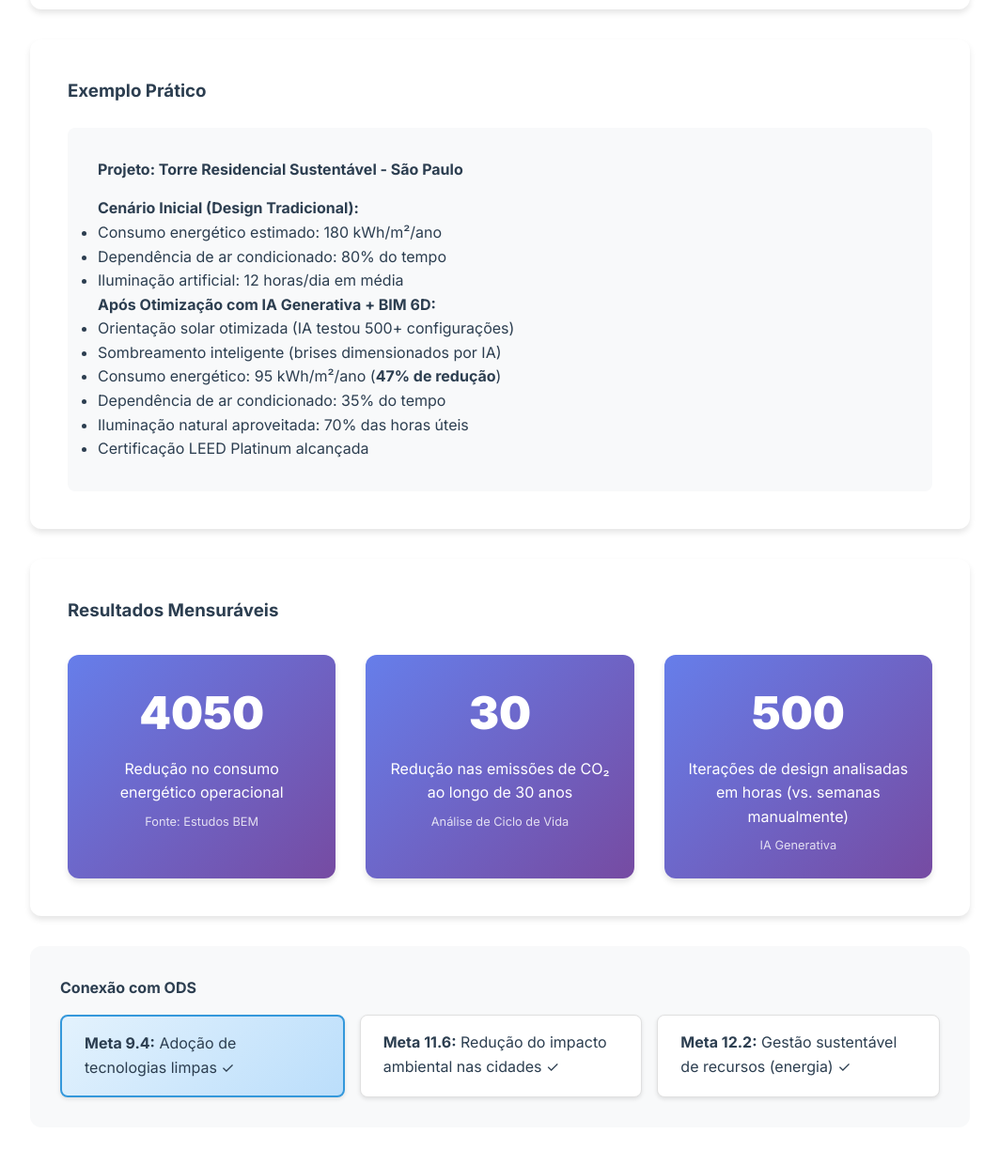
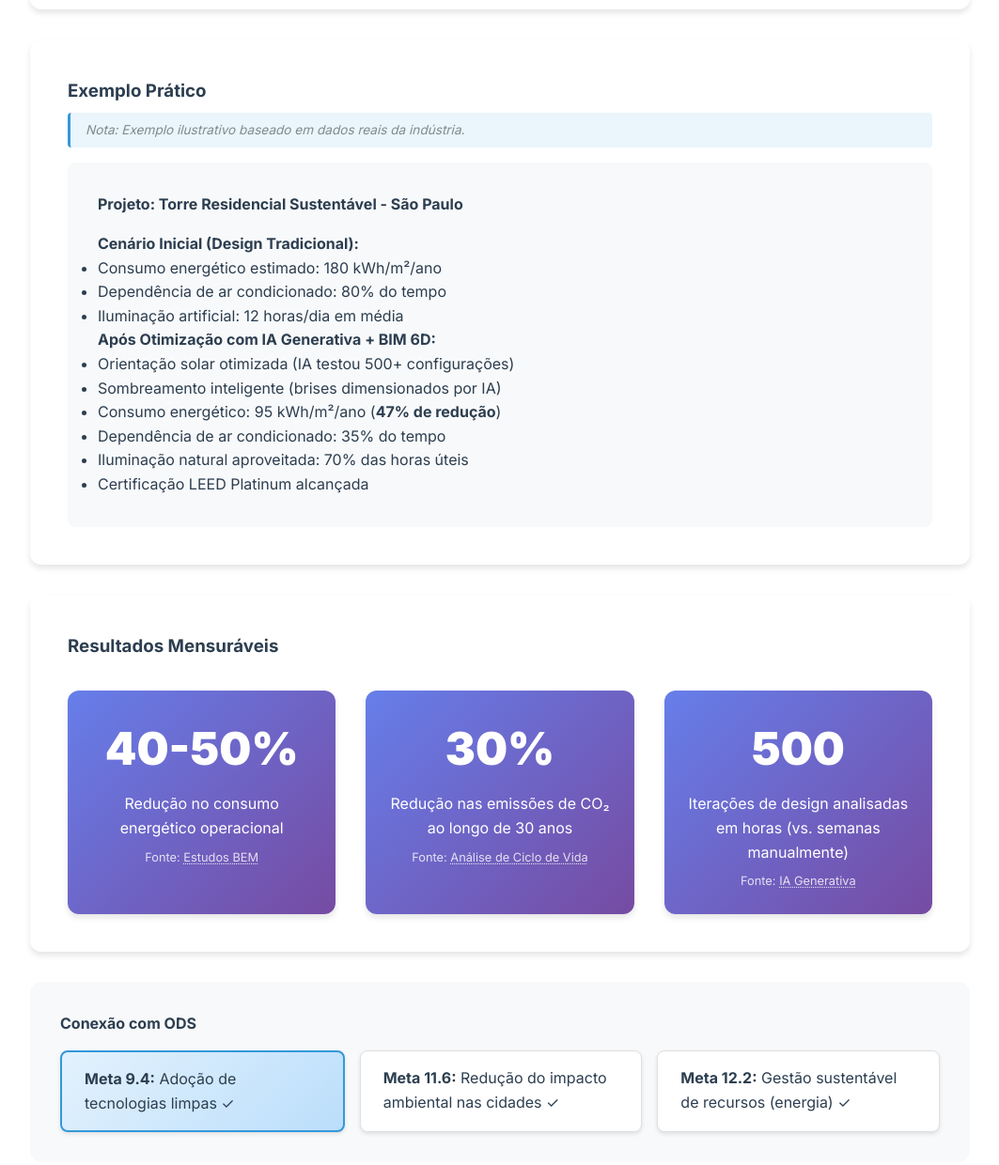
Before and after one commit to felipejs8/piex.github.io, a plain HTML site: page sustentabilidade.html in a window 1280 px wide. Shown: the part 1920-3160 px from the top of the page at 94% size, without its empty margins (108-1171 px from the left). Drawn offline with Linux system fonts and the light colour scheme.

Commit message:
Add files via upload

```diff
--- a/script.js
+++ b/script.js
@@ -81,17 +81,17 @@ document.addEventListener('DOMContentLoaded', function() {
 });
 
 // Contador animado para números
-function animateCounter(element, target, duration = 2000) {
+function animateCounter(element, target, suffix = '', duration = 2000) {
     let start = 0;
     const increment = target / (duration / 16); // 60fps
 
     const timer = setInterval(() => {
         start += increment;
         if (start >= target) {
-            element.textContent = Math.round(target);
+            element.textContent = Math.round(target) + suffix;
             clearInterval(timer);
         } else {
-            element.textContent = Math.round(start);
+            element.textContent = Math.round(start) + suffix;
         }
     }, 16);
 }
@@ -103,12 +103,33 @@ const resultObserver = new IntersectionObserver(function(entries) {
             const numberElement = entry.target.querySelector('.result-number, .metric-value');
             if (numberElement) {
                 const text = numberElement.textContent;
-                const number = parseFloat(text.replace(/[^0-9.]/g, ''));
 
-                if (!isNaN(number)) {
-                    numberElement.textContent = '0';
-                    animateCounter(numberElement, number);
+                // Detectar se é um intervalo (ex: 20-30%, 20%-30%)
+                const isRange = text.match(/(\d+)\s*[-–—]\s*(\d+)/);
+
+                if (isRange) {
+                    // Se é intervalo, não animar - apenas marcar como animado
+                    // para evitar múltiplas tentativas
                     entry.target.dataset.animated = 'true';
+                } else {
+                    // Número simples - animar normalmente
+                    const number = parseFloat(text.replace(/[^0-9.]/g, ''));
+
+                    // Detectar sufixo (%, t, kg, etc.)
+                    let suffix = '';
+                    if (text.includes('%')) {
+                        suffix = '%';
+                    } else if (text.toLowerCase().includes('t')) {
+                        suffix = 't';
+                    } else if (text.toLowerCase().includes('kg')) {
+                        suffix = 'kg';
+                    }
+
+                    if (!isNaN(number)) {
+                        numberElement.textContent = '0' + suffix;
+                        animateCounter(numberElement, number, suffix);
+                        entry.target.dataset.animated = 'true';
+                    }
                 }
             }
         }
--- a/styles.css
+++ b/styles.css
@@ -743,6 +743,19 @@ body {
     font-style: italic;
 }
 
+.source a {
+    color: var(--secondary-color);
+    text-decoration: none;
+    font-weight: 600;
+    transition: var(--transition);
+    border-bottom: 1px dotted var(--secondary-color);
+}
+
+.source a:hover {
+    color: var(--primary-color);
+    border-bottom: 2px solid var(--primary-color);
+}
+
 /* ===============================================
    PILARES
    =============================================== */
@@ -1122,11 +1135,22 @@ body {
     box-shadow: var(--shadow-md);
 }
 
+.example-note {
+    font-size: 0.85rem;
+    color: var(--text-secondary);
+    margin-top: 0.5rem;
+    margin-bottom: 0.5rem;
+    padding: 0.5rem 1rem;
+    background: rgba(52, 152, 219, 0.1);
+    border-left: 3px solid var(--secondary-color);
+    border-radius: 4px;
+}
+
 .example-box {
     background: var(--bg-light);
     border-radius: 8px;
     padding: 2rem;
-    margin-top: 1.5rem;
+    margin-top: 1rem;
 }
 
 .example-box h4 {
@@ -1163,6 +1187,20 @@ body {
     opacity: 0.8;
     margin-top: 0.5rem;
     display: block;
+}
+
+.metric-source a {
+    color: white;
+    text-decoration: underline;
+    text-decoration-style: dotted;
+    text-underline-offset: 2px;
+    transition: var(--transition);
+}
+
+.metric-source a:hover {
+    opacity: 1;
+    text-decoration-style: solid;
+    text-decoration-thickness: 2px;
 }
 
 .ods-connection {
--- a/sustentabilidade.html
+++ b/sustentabilidade.html
@@ -96,6 +96,7 @@
 
                 <div class="case-example">
                     <h3>Exemplo Prático</h3>
+                    <p class="example-note"><em>Nota: Exemplo ilustrativo baseado em dados reais da indústria.</em></p>
                     <div class="example-box">
                         <h4>Projeto: Torre Residencial Sustentável - São Paulo</h4>
                         <p><strong>Cenário Inicial (Design Tradicional):</strong></p>
@@ -122,17 +123,17 @@
                         <div class="result-metric">
                             <div class="metric-value">40-50%</div>
                             <p>Redução no consumo energético operacional</p>
-                            <span class="metric-source">Fonte: Estudos BEM</span>
+                            <span class="metric-source">Fonte: <a href="https://eventos.antac.org.br/index.php/sbtic/article/download/631/814/3475" target="_blank" rel="noopener">Estudos BEM</a></span>
                         </div>
                         <div class="result-metric">
                             <div class="metric-value">30%</div>
                             <p>Redução nas emissões de CO₂ ao longo de 30 anos</p>
-                            <span class="metric-source">Análise de Ciclo de Vida</span>
+                            <span class="metric-source">Fonte: <a href="https://dexohallconstrutora.com.br/bim-inteligencia-artificial-construcao-civil-2025/" target="_blank" rel="noopener">Análise de Ciclo de Vida</a></span>
                         </div>
                         <div class="result-metric">
                             <div class="metric-value">500+</div>
                             <p>Iterações de design analisadas em horas (vs. semanas manualmente)</p>
-                            <span class="metric-source">IA Generativa</span>
+                            <span class="metric-source">Fonte: <a href="https://sdseduca.com.br/bim-inteligencia-artificial-a-combinacao-que-esta-revolucionando-a-construcao-civil/" target="_blank" rel="noopener">IA Generativa</a></span>
                         </div>
                     </div>
                 </div>
@@ -204,6 +205,7 @@
 
                 <div class="case-example">
                     <h3>Exemplo Prático</h3>
+                    <p class="example-note"><em>Nota: Exemplo ilustrativo baseado em dados reais da indústria.</em></p>
                     <div class="example-box">
                         <h4>Projeto: Condomínio Residencial - Belo Horizonte</h4>
                         <p><strong>Especificação Original:</strong></p>
@@ -256,17 +258,17 @@
                         <div class="result-metric">
                             <div class="metric-value">25-40%</div>
                             <p>Redução de carbono incorporado</p>
-                            <span class="metric-source">Fonte: Análises LCA</span>
+                            <span class="metric-source">Fonte: <a href="https://dexohallconstrutora.com.br/bim-inteligencia-artificial-construcao-civil-2025/" target="_blank" rel="noopener">Análises LCA</a></span>
                         </div>
                         <div class="result-metric">
                             <div class="metric-value">100%</div>
                             <p>Transparência na pegada de carbono do projeto</p>
-                            <span class="metric-source">Cálculo automático via BIM</span>
+                            <span class="metric-source">Fonte: <a href="https://business.bimobject.com/blog/can-bim-assist-in-meeting-the-sdgs/" target="_blank" rel="noopener">Cálculo automático via BIM</a></span>
                         </div>
                         <div class="result-metric">
                             <div class="metric-value">15%</div>
                             <p>Economia de custos com materiais otimizados</p>
-                            <span class="metric-source">Materiais sustentáveis são competitivos</span>
+                            <span class="metric-source">Fonte: <a href="https://dexohallconstrutora.com.br/bim-inteligencia-artificial-construcao-civil-2025/" target="_blank" rel="noopener">Materiais sustentáveis são competitivos</a></span>
                         </div>
                     </div>
                 </div>
@@ -332,6 +334,7 @@
 
                 <div class="case-example">
                     <h3>Exemplo Prático</h3>
+                    <p class="example-note"><em>Nota: Exemplo ilustrativo baseado em dados reais da indústria.</em></p>
                     <div class="example-box">
                         <h4>Projeto: Torre Comercial Smart - Rio de Janeiro</h4>
                         <p><strong>Antes do Gêmeo Digital (Gestão Tradicional):</strong></p>
@@ -357,17 +360,17 @@
                         <div class="result-metric">
                             <div class="metric-value">40%</div>
                             <p>Redução nos custos de manutenção</p>
-                            <span class="metric-source">Fonte: Dexohall Construtora</span>
+                            <span class="metric-source">Fonte: <a href="https://dexohallconstrutora.com.br/bim-inteligencia-artificial-construcao-civil-2025/" target="_blank" rel="noopener">Dexohall Construtora</a></span>
                         </div>
                         <div class="result-metric">
                             <div class="metric-value">30-40%</div>
                             <p>Redução no consumo energético operacional</p>
-                            <span class="metric-source">Gestão automatizada via IA</span>
+                            <span class="metric-source">Fonte: <a href="https://dexohallconstrutora.com.br/bim-inteligencia-artificial-construcao-civil-2025/" target="_blank" rel="noopener">Gestão automatizada via IA</a></span>
                         </div>
                         <div class="result-metric">
                             <div class="metric-value">30 anos+</div>
                             <p>Extensão da vida útil de equipamentos</p>
-                            <span class="metric-source">Manutenção preditiva</span>
+                            <span class="metric-source">Fonte: <a href="https://dexohallconstrutora.com.br/bim-inteligencia-artificial-construcao-civil-2025/" target="_blank" rel="noopener">Manutenção preditiva</a></span>
                         </div>
                     </div>
                 </div>
```
Also changed, not shown: eficiencia.html (+10 -9 lines), ods94.html (+1 -1 lines).
